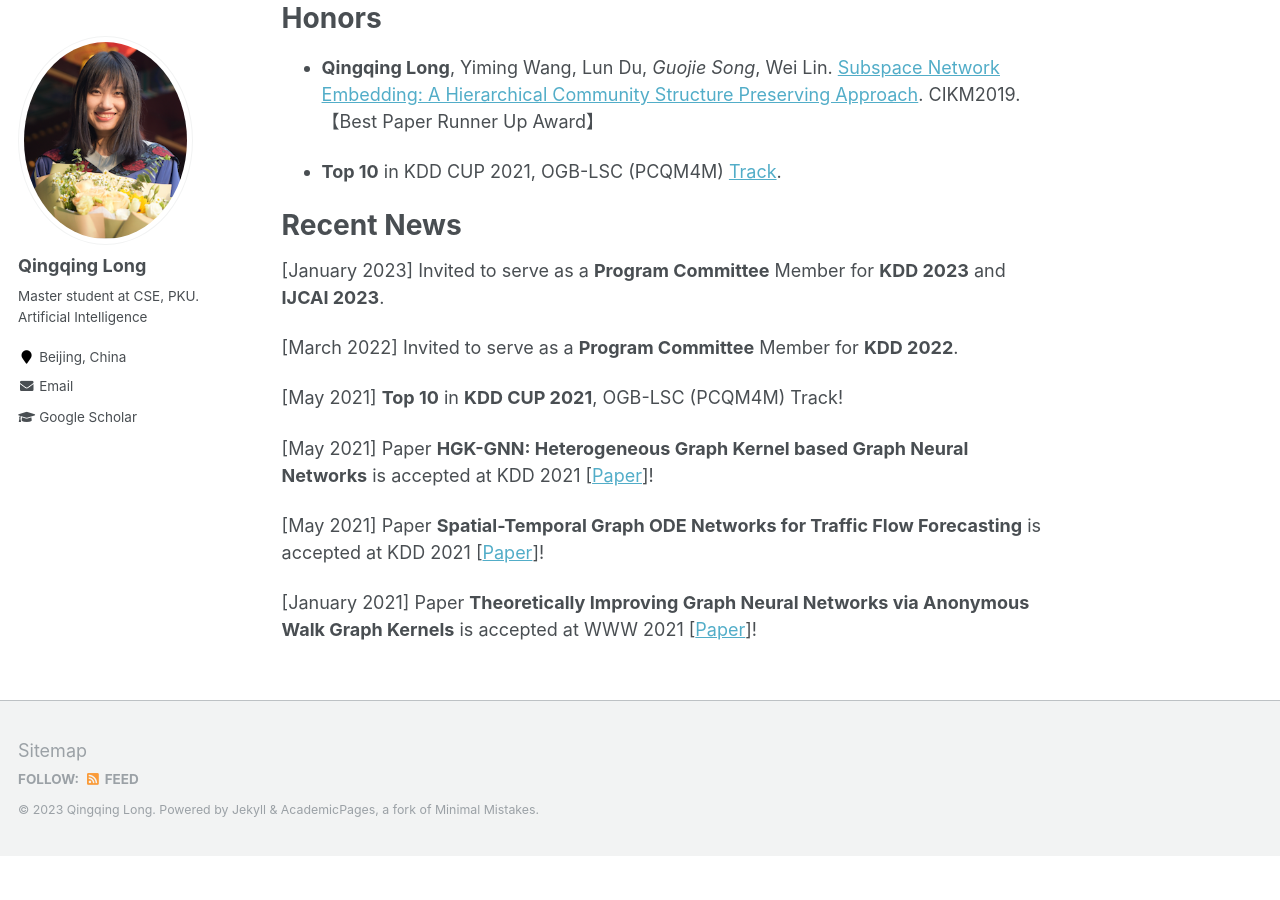
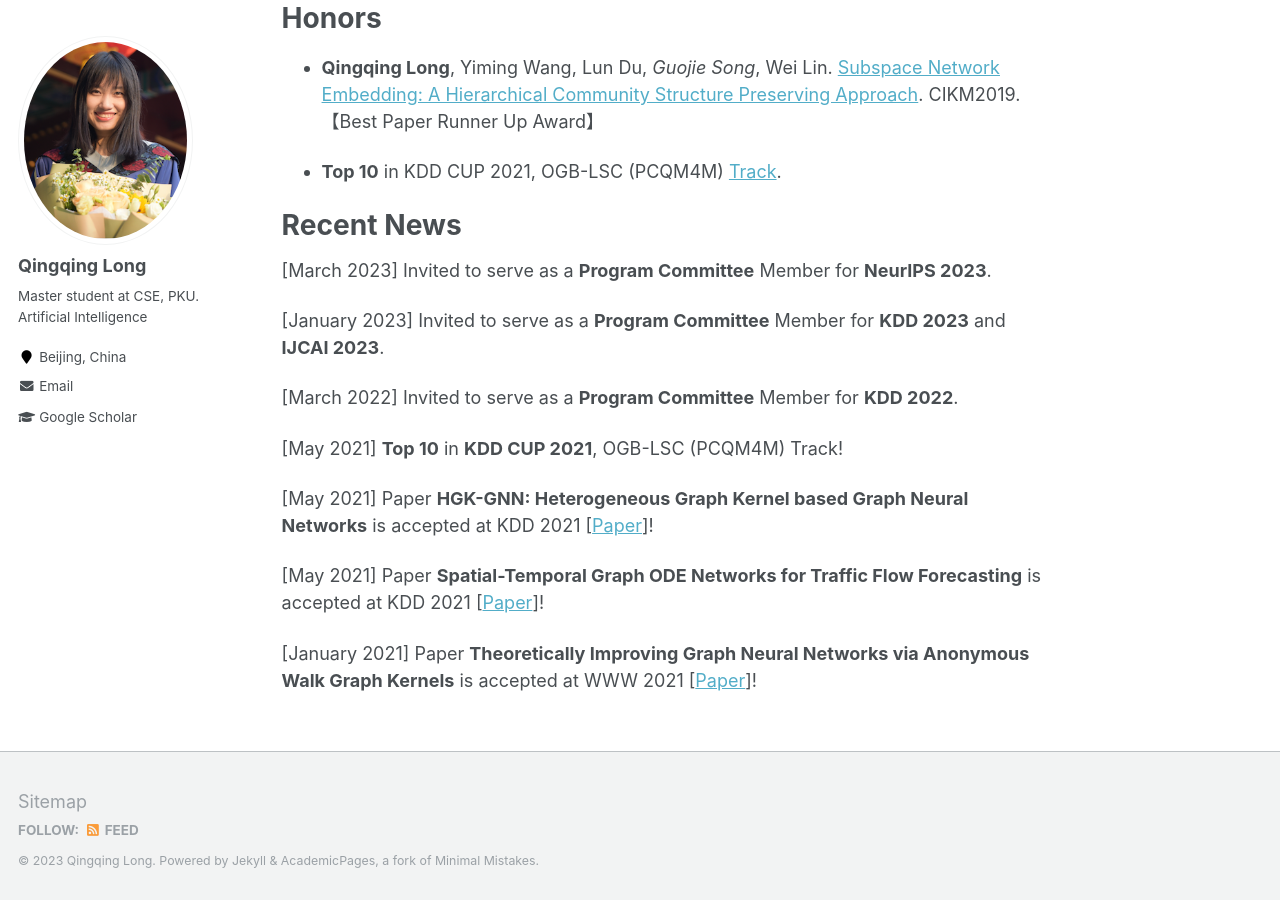
Before and after one commit to YimiAChack/YimiAChack.github.io, a Jekyll site: the page built from _pages/about.md, in a window 1280 px wide and 900 px high, scrolled down 586 px. Built offline with Jekyll 4.4.1, drawn with Linux system fonts in a browser that asks for light colours; before the commit the page ends 1442 px from its top, so only the background shows below that.

Commit message:
Update about.md

```diff
--- a/_pages/about.md
+++ b/_pages/about.md
@@ -29,6 +29,8 @@ Honors
 
 Recent News
 ======
+\[March 2023\] Invited to serve as a **Program Committee** Member for **NeurIPS 2023**.
+
 \[January 2023\] Invited to serve as a **Program Committee** Member for **KDD 2023** and **IJCAI 2023**.
 
 \[March 2022\] Invited to serve as a **Program Committee** Member for **KDD 2022**.
```
